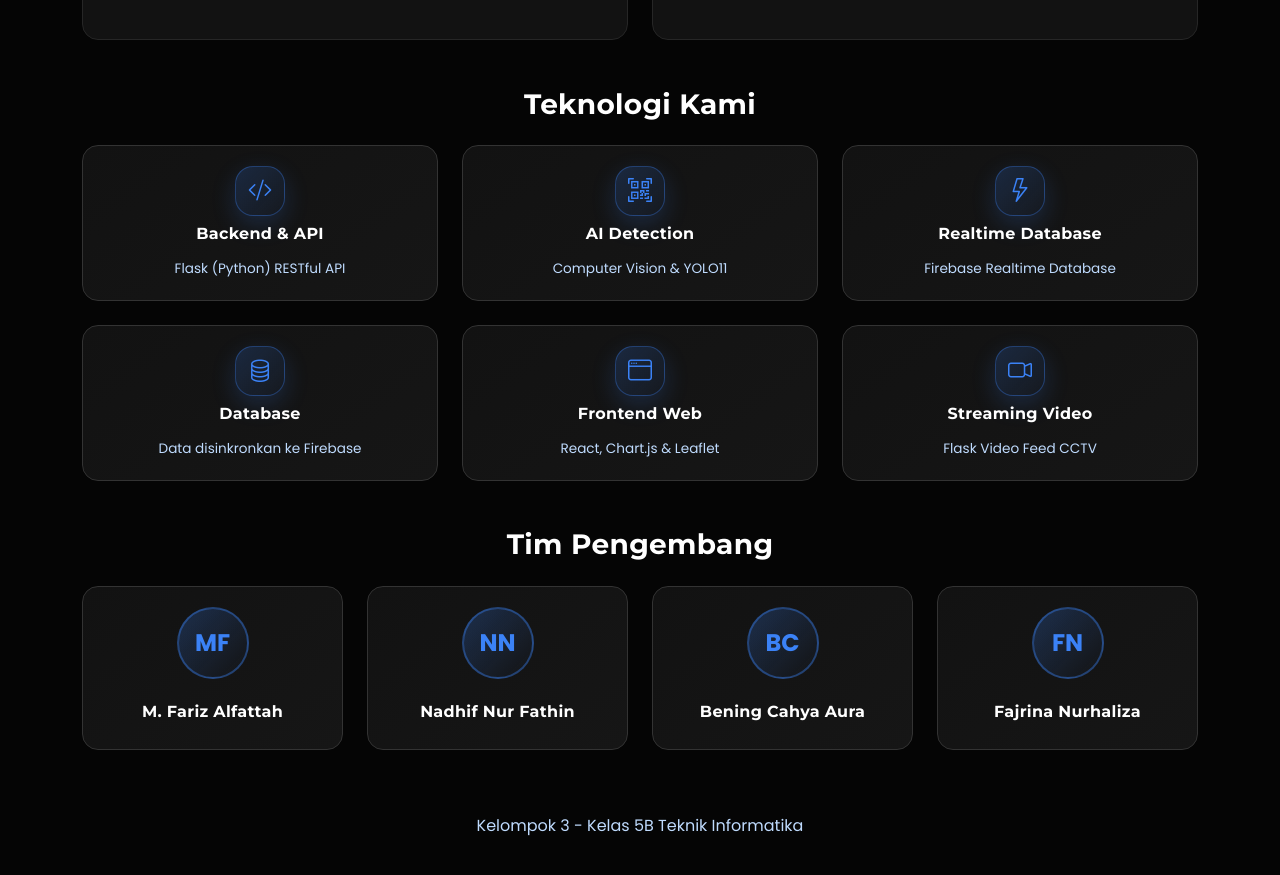
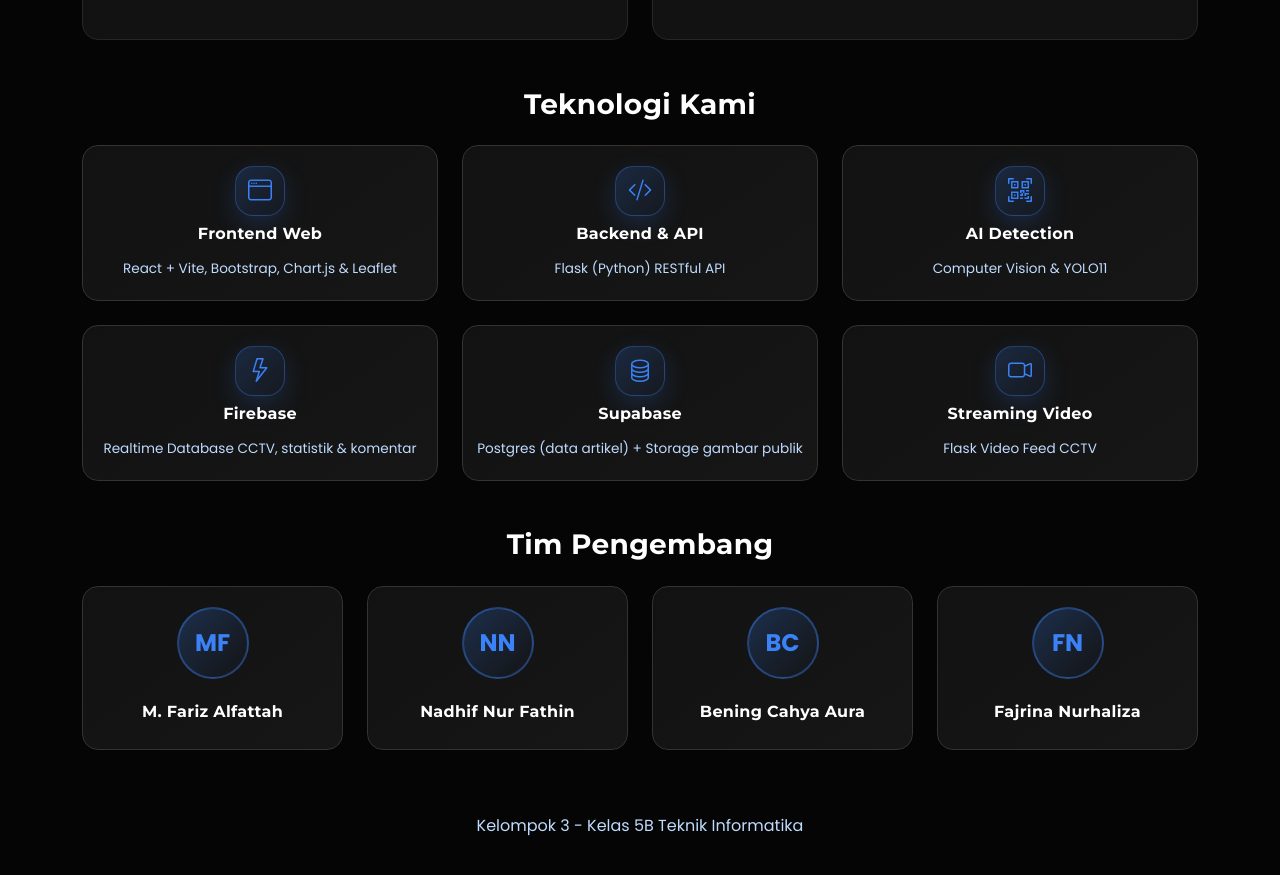
Before and after one commit to farizalfth/SmartTrafficVisionWebService, a React (Vite) app in the folder frontend/: page /about in a window 1280 px wide. Shown: the part 900-1775 px from the top of the page. Built offline with nearby package versions, Linux system fonts and the light colour scheme; no server answers.

Commit message:
Perbarui teknologi di About & README dengan Supabase

```diff
--- a/frontend/src/pages/About.jsx
+++ b/frontend/src/pages/About.jsx
@@ -69,11 +69,11 @@ export default function About() {
       <h3 className="gradient-text fw-bold mb-4">Teknologi Kami</h3>
       <div className="row g-4 mb-5 justify-content-center">
         {[
+          { icon: "bi-window", t: "Frontend Web", d: "React + Vite, Bootstrap, Chart.js & Leaflet" },
           { icon: "bi-code-slash", t: "Backend & API", d: "Flask (Python) RESTful API" },
           { icon: "bi-qr-code-scan", t: "AI Detection", d: "Computer Vision & YOLO11" },
-          { icon: "bi-lightning", t: "Realtime Database", d: "Firebase Realtime Database" },
-          { icon: "bi-database", t: "Database", d: "Data disinkronkan ke Firebase" },
-          { icon: "bi-window", t: "Frontend Web", d: "React, Chart.js & Leaflet" },
+          { icon: "bi-lightning", t: "Firebase", d: "Realtime Database CCTV, statistik & komentar" },
+          { icon: "bi-database", t: "Supabase", d: "Postgres (data artikel) + Storage gambar publik" },
           { icon: "bi-camera-video", t: "Streaming Video", d: "Flask Video Feed CCTV" },
         ].map((t) => (
           <div className="col-lg-4 col-md-6" key={t.t}>
```
Also changed, not shown: 1 other file (tests, documents, lock files or other folders).
